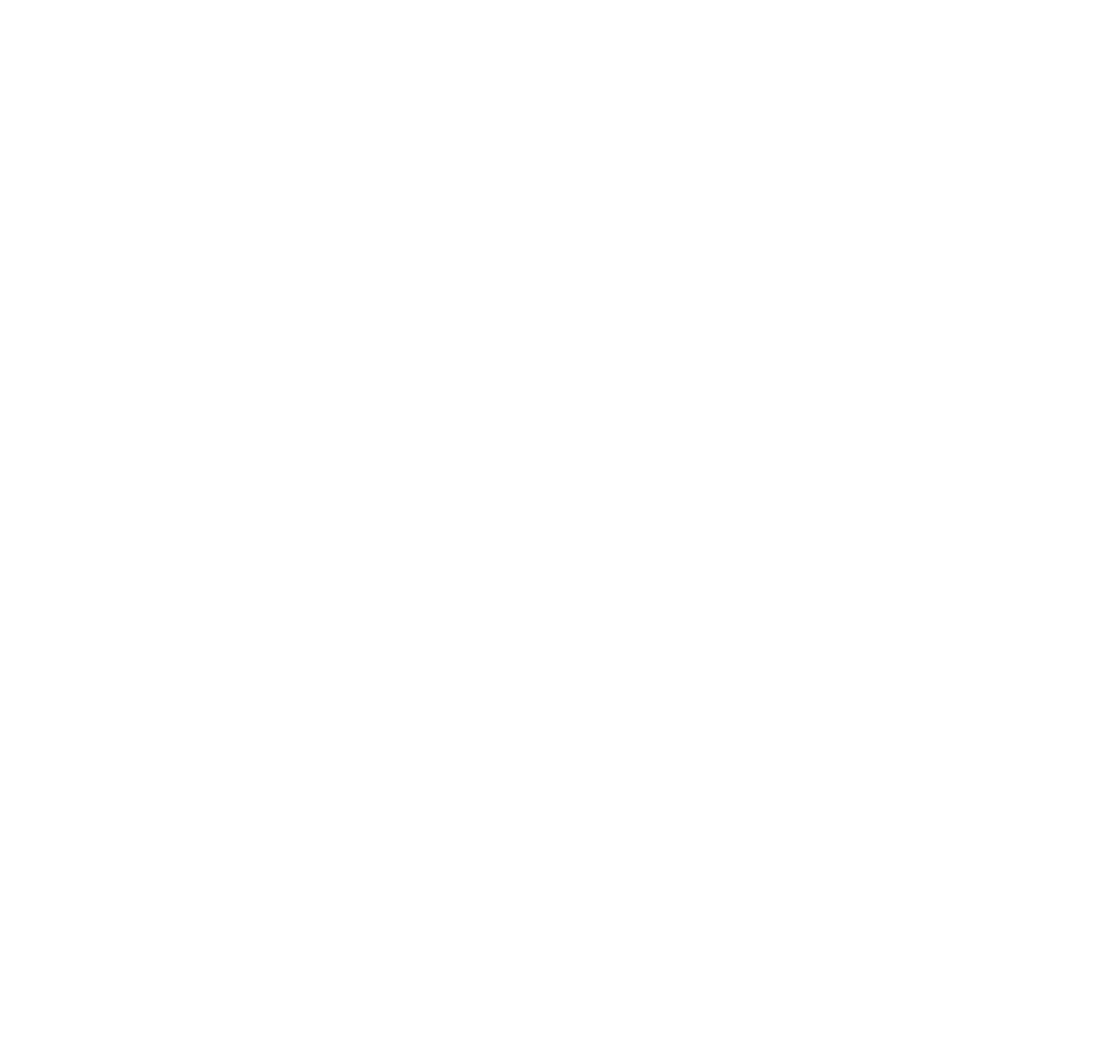
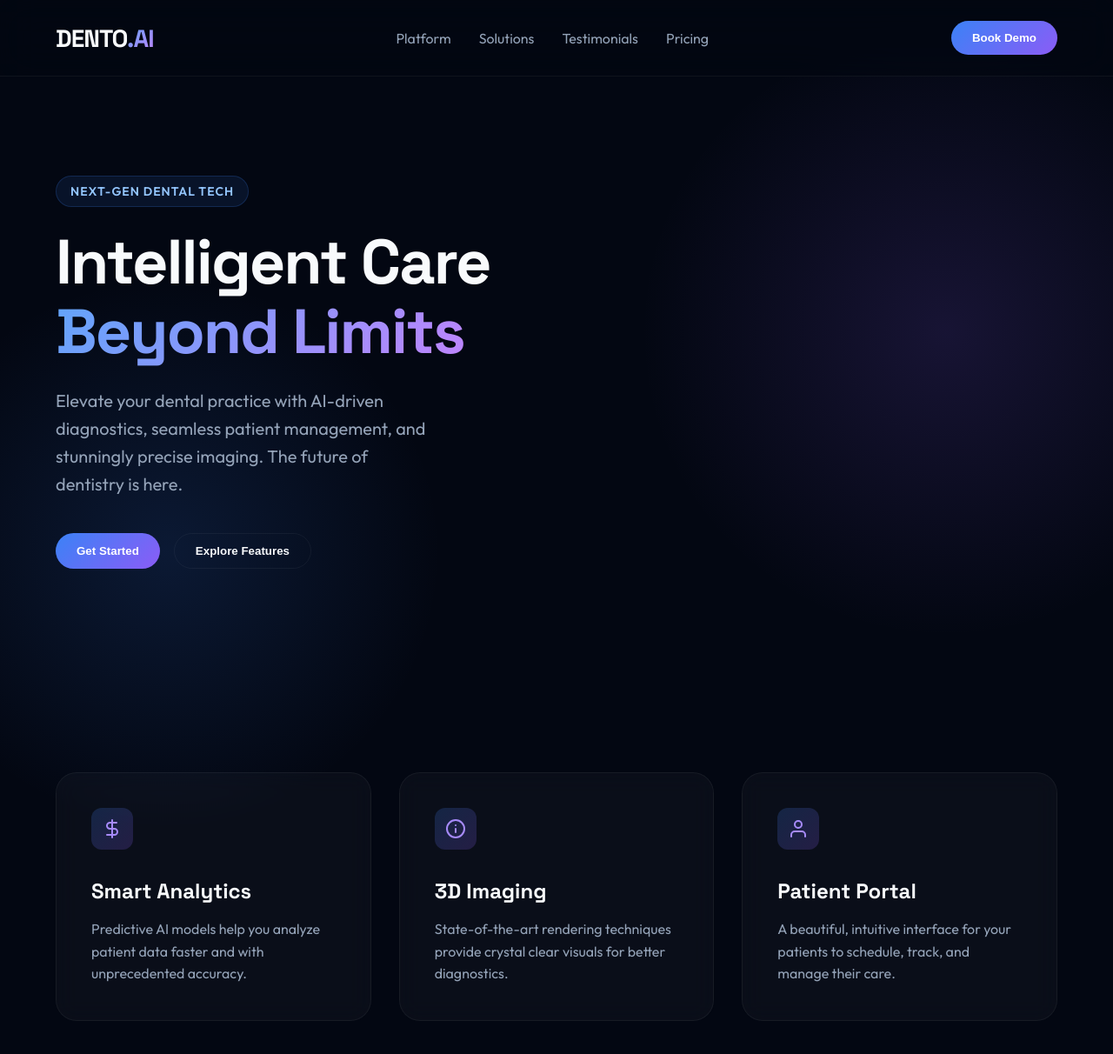
Before and after one commit to AliKaner/dento, a Next.js app: page / in a window 1280 px wide. Before the commit this address had no page. Shown: the top 1212 px of the page at 87% size. Before the commit the page ends 800 px from the top, so only its background shows below. Built offline with nearby package versions, Linux system fonts and the light colour scheme.

Commit message:
feat: implement anatomic odontogram component and initial project structure

```diff
--- a/src/app/globals.css
+++ b/src/app/globals.css
@@ -1,8 +1,75 @@
-@import "tailwindcss";
+@import url('https://fonts.googleapis.com/css2?family=Outfit:wght@300;400;600;800&family=Space+Grotesk:wght@400;700&display=swap');
 
-.scrollbar-none {
-  scrollbar-width: none;
+:root {
+  --bg-color: #030712;
+  --text-primary: #f8fafc;
+  --text-secondary: #94a3b8;
+  --accent-blue: #3b82f6;
+  --accent-purple: #8b5cf6;
+  --glass-bg: rgba(255, 255, 255, 0.03);
+  --glass-border: rgba(255, 255, 255, 0.05);
 }
-.scrollbar-none::-webkit-scrollbar {
-  display: none;
+
+* {
+  box-sizing: border-box;
+  padding: 0;
+  margin: 0;
 }
+
+body {
+  background-color: var(--bg-color);
+  color: var(--text-primary);
+  font-family: 'Outfit', sans-serif;
+  overflow-x: hidden;
+  background-image:
+    radial-gradient(circle at 15% 50%, rgba(59, 130, 246, 0.15), transparent 25%),
+    radial-gradient(circle at 85% 30%, rgba(139, 92, 246, 0.15), transparent 25%);
+}
+
+a {
+  color: inherit;
+  text-decoration: none;
+}
+
+/* Animations */
+@keyframes fadeIn {
+  from { opacity: 0; transform: translateY(20px); }
+  to { opacity: 1; transform: translateY(0); }
+}
+
+@keyframes glowPulse {
+  0% { box-shadow: 0 0 20px rgba(59, 130, 246, 0.5); }
+  50% { box-shadow: 0 0 40px rgba(139, 92, 246, 0.6); }
+  100% { box-shadow: 0 0 20px rgba(59, 130, 246, 0.5); }
+}
+
+@keyframes float {
+  0% { transform: translateY(0px); }
+  50% { transform: translateY(-15px); }
+  100% { transform: translateY(0px); }
+}
+
+.animate-fade-in {
+  animation: fadeIn 1s cubic-bezier(0.16, 1, 0.3, 1) forwards;
+  opacity: 0;
+}
+
+.delay-1 { animation-delay: 0.2s; }
+.delay-2 { animation-delay: 0.4s; }
+.delay-3 { animation-delay: 0.6s; }
+
+/* Utilities */
+.glass-panel {
+  background: var(--glass-bg);
+  backdrop-filter: blur(12px);
+  -webkit-backdrop-filter: blur(12px);
+  border: 1px solid var(--glass-border);
+  border-radius: 24px;
+}
+
+.text-gradient {
+  background: linear-gradient(135deg, #60a5fa, #c084fc);
+  -webkit-background-clip: text;
+  -webkit-text-fill-color: transparent;
+  background-clip: text;
+}
--- a/src/app/layout.tsx
+++ b/src/app/layout.tsx
@@ -5,8 +5,8 @@ import "./globals.css";
 const geist = Geist({ variable: "--font-geist-sans", subsets: ["latin"] });
 
 export const metadata: Metadata = {
-  title: "DentaFlow",
-  description: "Klinik Yönetim Sistemi",
+  title: "Dento AI",
+  description: "Next-Gen Dental Tech",
 };
 
 export default function RootLayout({
@@ -15,8 +15,8 @@ export default function RootLayout({
   children: React.ReactNode;
 }) {
   return (
-    <html lang="tr" className={geist.variable}>
-      <body className="bg-[#0d0f18] text-slate-100 antialiased font-[var(--font-geist-sans)]">
+    <html lang="en">
+      <body>
         {children}
       </body>
     </html>
--- a/src/app/page.module.css
+++ b/src/app/page.module.css
@@ -1,142 +1,231 @@
-.page {
-  --background: #fafafa;
-  --foreground: #fff;
-
-  --text-primary: #000;
-  --text-secondary: #666;
-
-  --button-primary-hover: #383838;
-  --button-secondary-hover: #f2f2f2;
-  --button-secondary-border: #ebebeb;
-
+.container {
+  min-height: 100vh;
   display: flex;
-  flex: 1;
   flex-direction: column;
-  align-items: center;
-  justify-content: center;
-  font-family: var(--font-geist-sans);
-  background-color: var(--background);
 }
 
-.main {
+.header {
+  position: fixed;
+  top: 0;
+  width: 100%;
+  padding: 1.5rem 4rem;
   display: flex;
-  flex: 1;
-  width: 100%;
-  max-width: 800px;
-  flex-direction: column;
-  align-items: flex-start;
   justify-content: space-between;
-  background-color: var(--foreground);
-  padding: 120px 60px;
+  align-items: center;
+  z-index: 100;
+  background: rgba(3, 7, 18, 0.6);
+  backdrop-filter: blur(20px);
+  border-bottom: 1px solid var(--glass-border);
 }
 
-.intro {
-  display: flex;
-  flex-direction: column;
-  align-items: flex-start;
-  text-align: left;
-  gap: 24px;
+.logo {
+  font-family: 'Space Grotesk', sans-serif;
+  font-size: 1.75rem;
+  font-weight: 700;
+  letter-spacing: -1px;
 }
 
-.intro h1 {
-  max-width: 320px;
-  font-size: 40px;
-  font-weight: 600;
-  line-height: 48px;
-  letter-spacing: -2.4px;
-  text-wrap: balance;
+.nav {
+  display: flex;
+  gap: 2rem;
+}
+
+.navLink {
+  color: var(--text-secondary);
+  font-weight: 400;
+  transition: color 0.3s ease;
+}
+
+.navLink:hover {
   color: var(--text-primary);
 }
 
-.intro p {
-  max-width: 440px;
-  font-size: 18px;
-  line-height: 32px;
-  text-wrap: balance;
-  color: var(--text-secondary);
+.ctaButton {
+  padding: 0.75rem 1.5rem;
+  border-radius: 9999px;
+  background: linear-gradient(135deg, var(--accent-blue), var(--accent-purple));
+  color: white;
+  font-weight: 600;
+  border: none;
+  cursor: pointer;
+  transition: transform 0.3s ease, box-shadow 0.3s ease;
 }
 
-.intro a {
-  font-weight: 500;
-  color: var(--text-primary);
+.ctaButton:hover {
+  transform: translateY(-2px);
+  animation: glowPulse 2s infinite;
 }
 
-.ctas {
+.hero {
+  flex: 1;
   display: flex;
-  flex-direction: row;
-  width: 100%;
-  max-width: 440px;
-  gap: 16px;
-  font-size: 14px;
+  align-items: center;
+  padding: 8rem 4rem 4rem;
+  gap: 4rem;
+  max-width: 1400px;
+  margin: 0 auto;
 }
 
-.ctas a {
+.heroContent {
+  flex: 1;
+  display: flex;
+  flex-direction: column;
+  gap: 1.5rem;
+}
+
+.badge {
+  display: inline-block;
+  padding: 0.5rem 1rem;
+  border-radius: 9999px;
+  background: rgba(59, 130, 246, 0.1);
+  border: 1px solid rgba(59, 130, 246, 0.2);
+  color: #93c5fd;
+  font-size: 0.875rem;
+  font-weight: 600;
+  letter-spacing: 1px;
+  text-transform: uppercase;
+  width: fit-content;
+}
+
+.title {
+  font-family: 'Space Grotesk', sans-serif;
+  font-size: 4.5rem;
+  line-height: 1.1;
+  font-weight: 700;
+  letter-spacing: -2px;
+}
+
+.description {
+  font-size: 1.25rem;
+  color: var(--text-secondary);
+  line-height: 1.6;
+  max-width: 80%;
+}
+
+.heroButtons {
+  display: flex;
+  gap: 1rem;
+  margin-top: 1rem;
+}
+
+.secondaryButton {
+  padding: 0.75rem 1.5rem;
+  border-radius: 9999px;
+  background: transparent;
+  color: var(--text-primary);
+  font-weight: 600;
+  border: 1px solid var(--glass-border);
+  cursor: pointer;
+  transition: all 0.3s ease;
+}
+
+.secondaryButton:hover {
+  background: var(--glass-bg);
+  border-color: rgba(255, 255, 255, 0.2);
+}
+
+.heroVisual {
+  flex: 1;
+  position: relative;
+  height: 600px;
   display: flex;
   justify-content: center;
   align-items: center;
-  height: 40px;
-  padding: 0 16px;
-  border-radius: 128px;
-  border: 1px solid transparent;
-  transition: 0.2s;
-  cursor: pointer;
-  width: fit-content;
-  font-weight: 500;
+  animation: float 6s ease-in-out infinite;
 }
 
-a.primary {
-  background: var(--text-primary);
-  color: var(--background);
-  gap: 8px;
+.imageWrapper {
+  position: relative;
+  width: 100%;
+  height: 100%;
+  border-radius: 32px;
+  overflow: hidden;
+  box-shadow: 0 25px 50px -12px rgba(0, 0, 0, 0.5);
 }
 
-a.secondary {
-  border-color: var(--button-secondary-border);
+.imageWrapper::before {
+  content: '';
+  position: absolute;
+  inset: 0;
+  border-radius: 32px;
+  padding: 2px;
+  background: linear-gradient(135deg, rgba(59, 130, 246, 0.5), rgba(139, 92, 246, 0.5));
+  -webkit-mask: linear-gradient(#fff 0 0) content-box, linear-gradient(#fff 0 0);
+  -webkit-mask-composite: xor;
+  mask-composite: exclude;
+  pointer-events: none;
+  z-index: 10;
 }
 
-/* Enable hover only on non-touch devices */
-@media (hover: hover) and (pointer: fine) {
-  a.primary:hover {
-    background: var(--button-primary-hover);
-    border-color: transparent;
+.features {
+  padding: 6rem 4rem;
+  max-width: 1400px;
+  margin: 0 auto;
+  display: grid;
+  grid-template-columns: repeat(3, 1fr);
+  gap: 2rem;
+}
+
+.featureCard {
+  padding: 2.5rem;
+  display: flex;
+  flex-direction: column;
+  gap: 1rem;
+  transition: transform 0.3s ease;
+}
+
+.featureCard:hover {
+  transform: translateY(-10px);
+}
+
+.featureIcon {
+  width: 48px;
+  height: 48px;
+  border-radius: 12px;
+  background: linear-gradient(135deg, rgba(59, 130, 246, 0.2), rgba(139, 92, 246, 0.2));
+  display: flex;
+  justify-content: center;
+  align-items: center;
+  color: #a78bfa;
+  margin-bottom: 1rem;
+}
+
+.featureTitle {
+  font-family: 'Space Grotesk', sans-serif;
+  font-size: 1.5rem;
+  font-weight: 700;
+}
+
+.featureDesc {
+  color: var(--text-secondary);
+  line-height: 1.6;
+}
+
+@media (max-width: 1024px) {
+  .hero {
+    flex-direction: column;
+    padding: 8rem 2rem 4rem;
+    text-align: center;
   }
 
-  a.secondary:hover {
-    background: var(--button-secondary-hover);
-    border-color: transparent;
+  .heroContent {
+    align-items: center;
+  }
+
+  .description {
+    max-width: 100%;
+  }
+
+  .features {
+    grid-template-columns: 1fr;
+    padding: 4rem 2rem;
+  }
+
+  .header {
+    padding: 1rem 2rem;
+  }
+
+  .nav {
+    display: none;
   }
 }
-
-@media (max-width: 600px) {
-  .main {
-    padding: 48px 24px;
-  }
-
-  .intro {
-    gap: 16px;
-  }
-
-  .intro h1 {
-    font-size: 32px;
-    line-height: 40px;
-    letter-spacing: -1.92px;
-  }
-}
-
-@media (prefers-color-scheme: dark) {
-  .logo {
-    filter: invert();
-  }
-
-  .page {
-    --background: #000;
-    --foreground: #000;
-
-    --text-primary: #ededed;
-    --text-secondary: #999;
-
-    --button-primary-hover: #ccc;
-    --button-secondary-hover: #1a1a1a;
-    --button-secondary-border: #1a1a1a;
-  }
-}
--- a/src/app/page.tsx
+++ b/src/app/page.tsx
@@ -1,5 +1,74 @@
-import { redirect } from "next/navigation";
+import Image from 'next/image';
+import styles from './page.module.css';
 
-export default function RootPage() {
-  redirect("/appointments/calendar");
+export default function Home() {
+  return (
+    <main className={styles.container}>
+      <header className={styles.header}>
+        <div className={styles.logo}>DENTO<span className="text-gradient">.AI</span></div>
+        <nav className={styles.nav}>
+          <a href="#" className={styles.navLink}>Platform</a>
+          <a href="#" className={styles.navLink}>Solutions</a>
+          <a href="#" className={styles.navLink}>Testimonials</a>
+          <a href="#" className={styles.navLink}>Pricing</a>
+        </nav>
+        <button className={styles.ctaButton}>Book Demo</button>
+      </header>
+
+      <section className={styles.hero}>
+        <div className={styles.heroContent}>
+          <div className={`${styles.badge} animate-fade-in`}>Next-Gen Dental Tech</div>
+          <h1 className={`${styles.title} animate-fade-in delay-1`}>
+            Intelligent Care <br />
+            <span className="text-gradient">Beyond Limits</span>
+          </h1>
+          <p className={`${styles.description} animate-fade-in delay-2`}>
+            Elevate your dental practice with AI-driven diagnostics, seamless patient management, and stunningly precise imaging. The future of dentistry is here.
+          </p>
+          <div className={`${styles.heroButtons} animate-fade-in delay-3`}>
+            <button className={styles.ctaButton}>Get Started</button>
+            <button className={styles.secondaryButton}>Explore Features</button>
+          </div>
+        </div>
+
+        <div className={`${styles.heroVisual} animate-fade-in delay-2`}>
+          <div className={styles.imageWrapper}>
+            <Image
+              src="/hero.png"
+              alt="Dento AI Platform"
+              fill
+              style={{ objectFit: 'cover' }}
+              priority
+            />
+          </div>
+        </div>
+      </section>
+
+      <section className={styles.features}>
+        <div className={`${styles.featureCard} glass-panel animate-fade-in delay-1`}>
+          <div className={styles.featureIcon}>
+            <svg width="24" height="24" viewBox="0 0 24 24" fill="none" stroke="currentColor" strokeWidth="2" strokeLinecap="round" strokeLinejoin="round"><path d="M12 2v20M17 5H9.5a3.5 3.5 0 0 0 0 7h5a3.5 3.5 0 0 1 0 7H6"/></svg>
+          </div>
+          <h3 className={styles.featureTitle}>Smart Analytics</h3>
+          <p className={styles.featureDesc}>Predictive AI models help you analyze patient data faster and with unprecedented accuracy.</p>
+        </div>
+
+        <div className={`${styles.featureCard} glass-panel animate-fade-in delay-2`}>
+          <div className={styles.featureIcon}>
+            <svg width="24" height="24" viewBox="0 0 24 24" fill="none" stroke="currentColor" strokeWidth="2" strokeLinecap="round" strokeLinejoin="round"><circle cx="12" cy="12" r="10"/><path d="M12 16v-4"/><path d="M12 8h.01"/></svg>
+          </div>
+          <h3 className={styles.featureTitle}>3D Imaging</h3>
+          <p className={styles.featureDesc}>State-of-the-art rendering techniques provide crystal clear visuals for better diagnostics.</p>
+        </div>
+
+        <div className={`${styles.featureCard} glass-panel animate-fade-in delay-3`}>
+          <div className={styles.featureIcon}>
+            <svg width="24" height="24" viewBox="0 0 24 24" fill="none" stroke="currentColor" strokeWidth="2" strokeLinecap="round" strokeLinejoin="round"><path d="M20 21v-2a4 4 0 0 0-4-4H8a4 4 0 0 0-4 4v2"/><circle cx="12" cy="7" r="4"/></svg>
+          </div>
+          <h3 className={styles.featureTitle}>Patient Portal</h3>
+          <p className={styles.featureDesc}>A beautiful, intuitive interface for your patients to schedule, track, and manage their care.</p>
+        </div>
+      </section>
+    </main>
+  );
 }
```
Also changed, not shown: public/hero.png (added), 1 other file (tests, documents, lock files or other folders).
